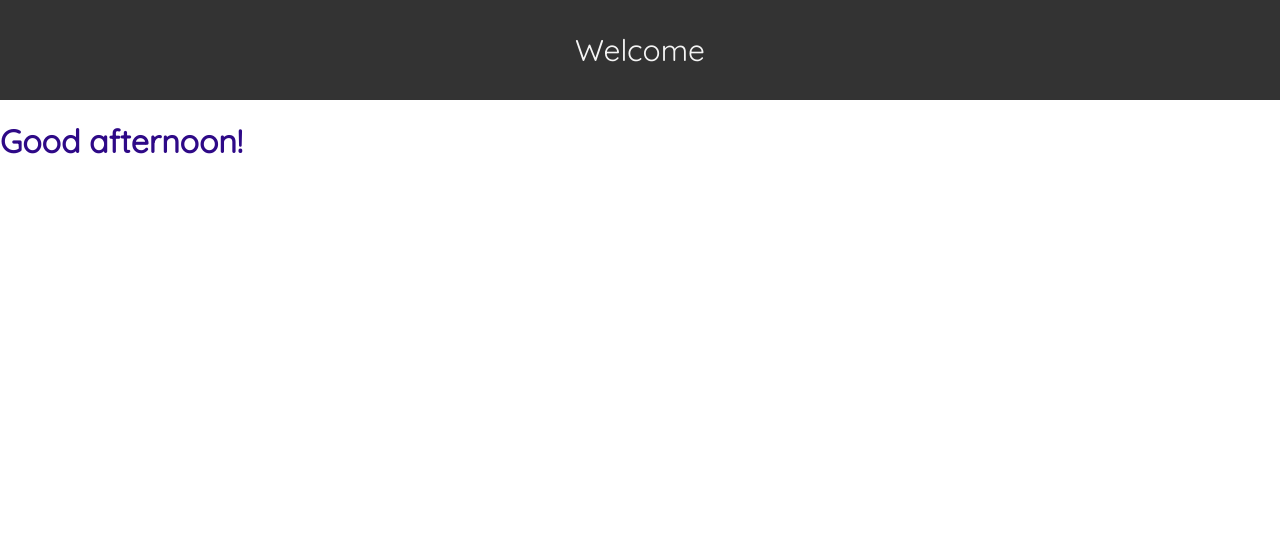
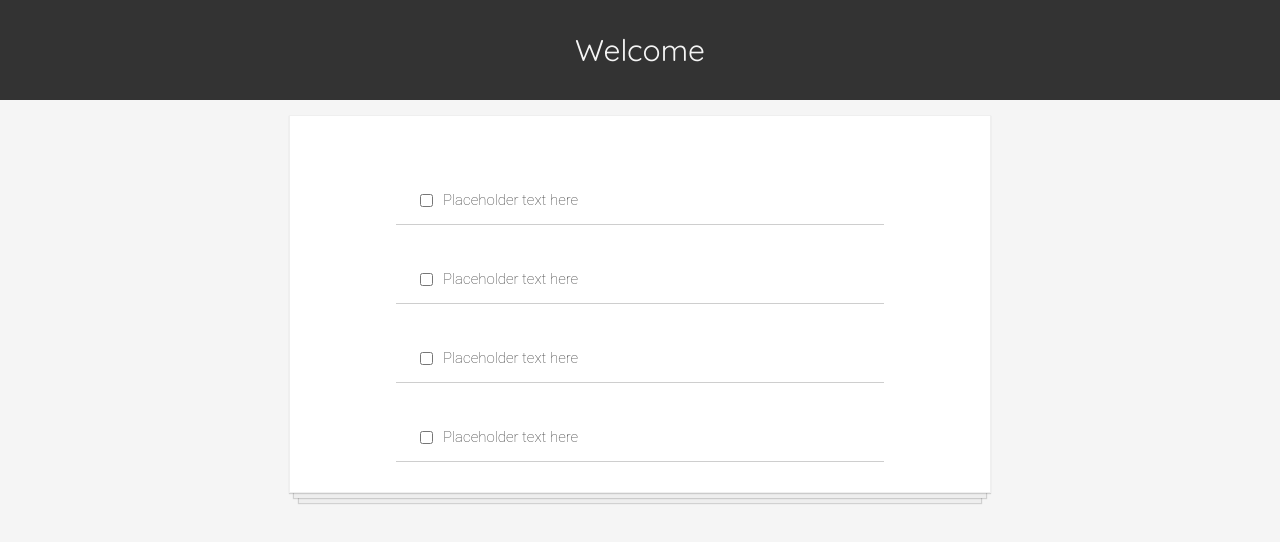
Before and after one commit to gab-santi/ReactJS-Practice, a React (Create React App) app: page / in a window 1280 px wide. Shown: the top 542 px of the page. Built offline with nearby package versions, Linux system fonts and the light colour scheme.

Commit message:
Added checkboxes with simple styling

```diff
--- a/package.json
+++ b/package.json
@@ -3,8 +3,8 @@
   "version": "0.1.0",
   "private": true,
   "dependencies": {
-    "react": "^16.9.0",
-    "react-dom": "^16.9.0",
+    "react": "^16.10.2",
+    "react-dom": "^16.10.2",
     "react-scripts": "3.1.0"
   },
   "scripts": {
--- a/src/App.js
+++ b/src/App.js
@@ -1,8 +1,9 @@
 import React from "react"
 
+import MainContentCheckboxes from "./components/MainContentCheckboxes"
 import Header from "./components/Header"
 
-function App() {
+/* function App() {
   const firstName = "Gab"
   const lastName = "Santi"
   const date = new Date(2018, 6, 31, 15)
@@ -42,5 +43,16 @@
     </div>
   )
 }
+ */
+
+// checkbox activity
+function App() {
+  return (
+    <div>
+      <Header />
+      <MainContentCheckboxes />
+    </div>
+  )
+}
 
 export default App
--- a/src/components/MainContentCheckboxes.js
+++ b/src/components/MainContentCheckboxes.js
@@ -1,20 +1,13 @@
 import React from "react"
+import TodoItem from "./TodoItem"
 
 function MainContentCheckboxes() {
     return (
-        <div>
-            <h1>To-do:</h1>
-            <input type="checkbox" />
-            <p>Placeholder text here</p>
-
-            <input type="checkbox" />
-            <p>Placeholder text here</p>
-
-            <input type="checkbox" />
-            <p>Placeholder text here</p>
-
-            <input type="checkbox" />
-            <p>Placeholder text here</p>
+        <div className="todo-list">
+            <TodoItem />
+            <TodoItem />
+            <TodoItem />
+            <TodoItem />
         </div>
     )
 }
--- /dev/null
+++ b/src/components/TodoItem.js
@@ -0,0 +1,12 @@
+import React from "react"
+
+function TodoItem() {
+    return (
+        <div className="todo-item">
+            <input type = "checkbox" />
+            <p>Placeholder text here</p>
+        </div>
+    )
+}
+
+export default TodoItem
--- a/src/style.css
+++ b/src/style.css
@@ -3,6 +3,29 @@
 body {
     margin: 0;
     font-family: 'Quicksand', sans-serif;
+    background-color: whitesmoke;
+}
+
+.todo-list {
+    background-color: white;
+    margin: auto;
+    width: 50%;
+    display: flex;
+    flex-direction: column;
+    align-items: center;
+    border: 1px solid #efefef;
+    box-shadow:
+        /* top layer */
+        0 1px 1px rgba(0,0,0,0.15),
+        /* second layer */
+        0 10px 0 -5px #eee,
+        /* second layer shadow */
+        0 10px 1px -4px rgba(0,0,0,0.15),
+        /* third layer */
+        0 20px 0 -10px #eee,
+        /* third layer shadow */
+        0 20px 1px -9px rgba(0,0,0,0.15);
+    padding: 30px;
 }
 
 .navbar {
@@ -16,3 +39,25 @@
     justify-content: center;
     align-items: center;
 }
+
+.todo-item {
+    display: flex;
+    justify-content: flex-start;
+    align-items: center;
+    padding: 30px 20px 0;
+    width: 70%;
+    border-bottom: 1px solid #cecece;
+    font-family: Roboto, sans-serif;
+    font-weight: 100;
+    font-size: 15px;
+    color: #333333;
+}
+
+input[type=checkbox] {
+    margin-right: 10px;
+    font-size: 30px;
+}
+
+input[type=checkbox]:focus {
+    outline: 0;
+}
```
Also changed, not shown: 1 other file (tests, documents, lock files or other folders).
